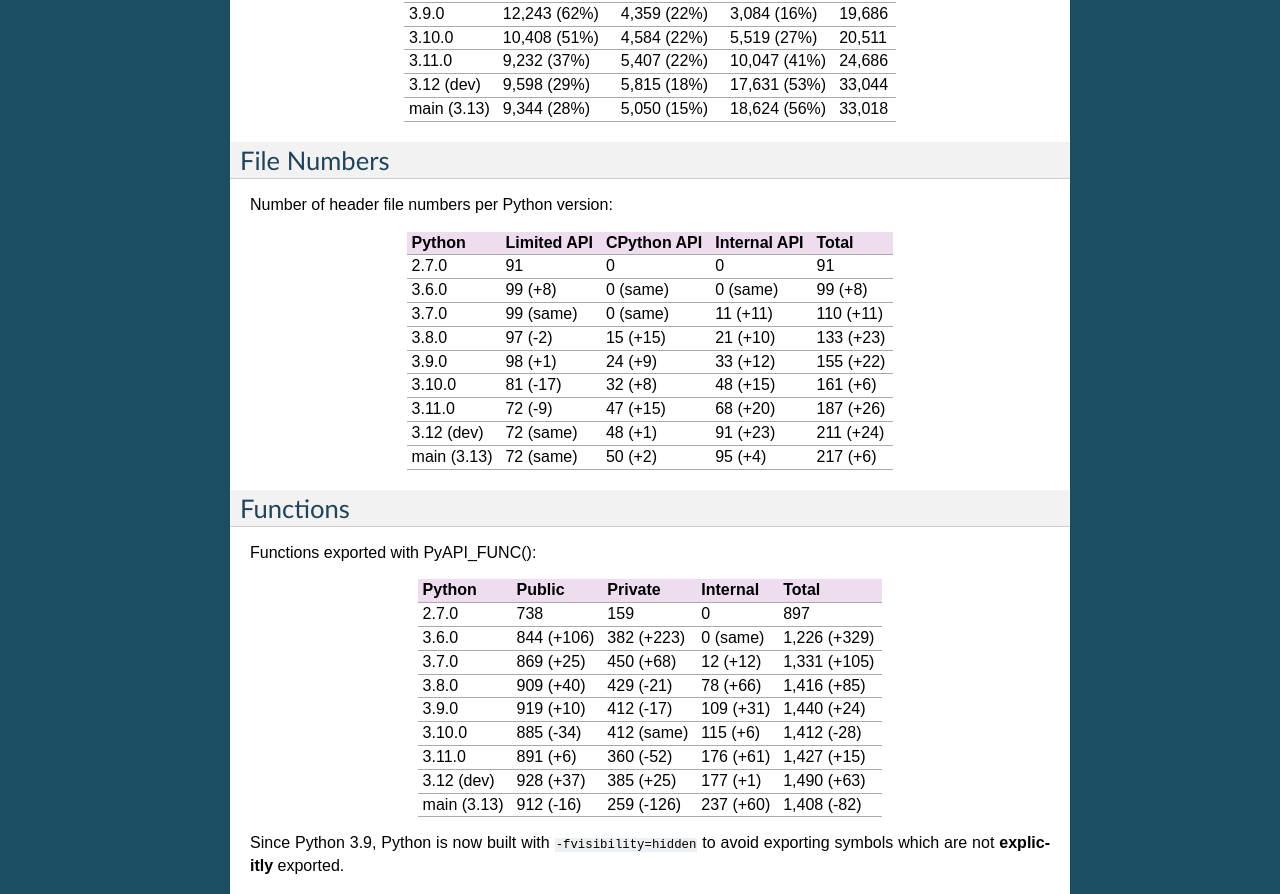
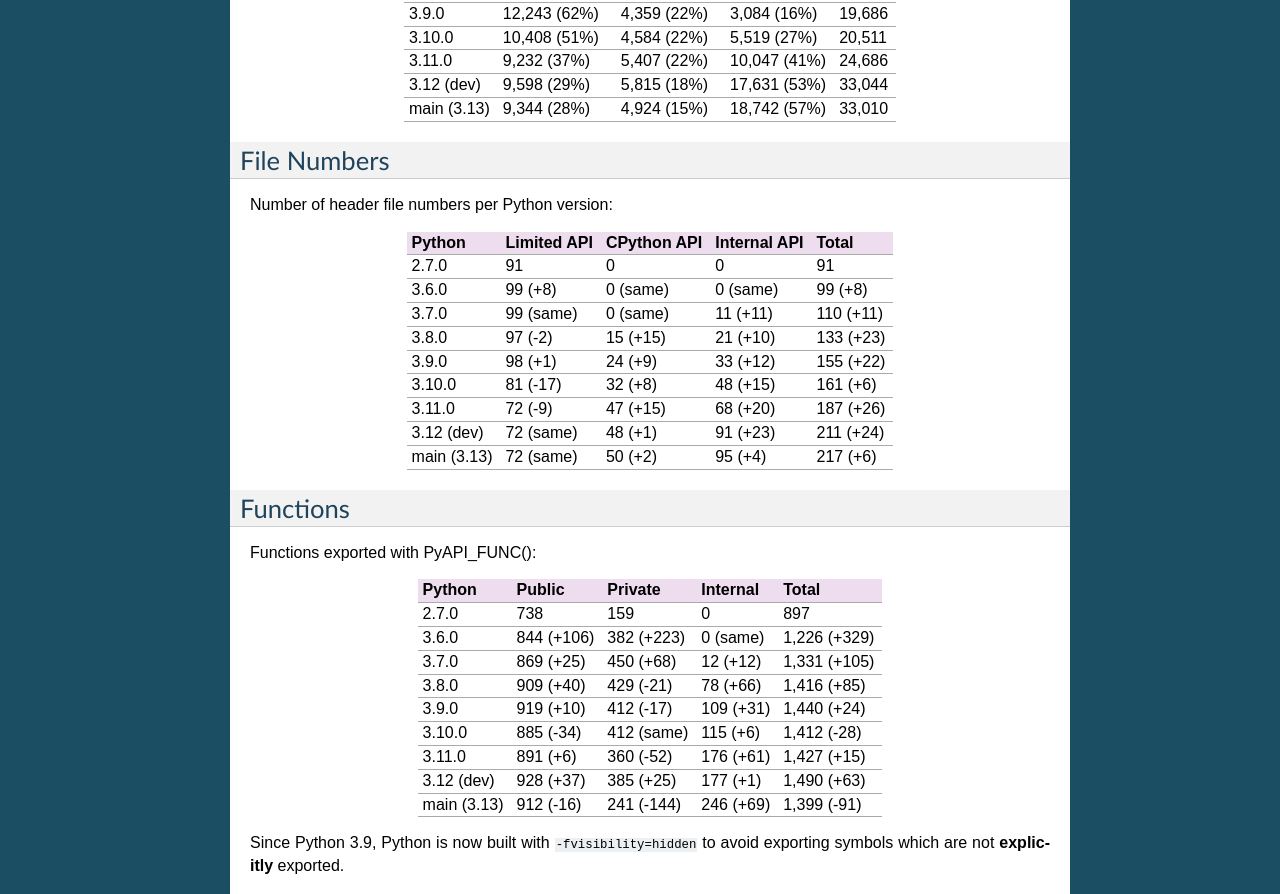
Before and after one commit to pythoncapi/pythoncapi, a Sphinx documentation site: the page built from doc/stats.rst, in a window 1280 px wide and 1400 px high. Shown: the part 302-1196 px from the top of the window. Built offline with Sphinx 7.4.7, drawn with Linux system fonts in a browser that asks for light colours; some of the changed text lies outside the part shown.

Commit message:
Update stats

```diff
--- a/doc/stats.rst
+++ b/doc/stats.rst
@@ -18,7 +18,7 @@ Python       Limited API    CPython API  Internal API  Total
 3.10.0       10,408 (51%)   4,584 (22%)  5,519 (27%)   20,511
 3.11.0       9,232 (37%)    5,407 (22%)  10,047 (41%)  24,686
 3.12 (dev)   9,598 (29%)    5,815 (18%)  17,631 (53%)  33,044
-main (3.13)  9,344 (28%)    5,050 (15%)  18,624 (56%)  33,018
+main (3.13)  9,344 (28%)    4,924 (15%)  18,742 (57%)  33,010
 ===========  =============  ===========  ============  ======
 
 File Numbers
@@ -56,7 +56,7 @@ Python       Public      Private     Internal   Total
 3.10.0       885 (-34)   412 (same)  115 (+6)   1,412 (-28)
 3.11.0       891 (+6)    360 (-52)   176 (+61)  1,427 (+15)
 3.12 (dev)   928 (+37)   385 (+25)   177 (+1)   1,490 (+63)
-main (3.13)  912 (-16)   259 (-126)  237 (+60)  1,408 (-82)
+main (3.13)  912 (-16)   241 (-144)  246 (+69)  1,399 (-91)
 ===========  ==========  ==========  =========  ============
 
 Since Python 3.9, Python is now built with ``-fvisibility=hidden`` to avoid
```
Also changed, not shown: other parts of doc/stats.rst (+1 -1 lines).
